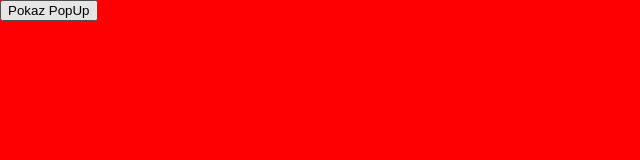
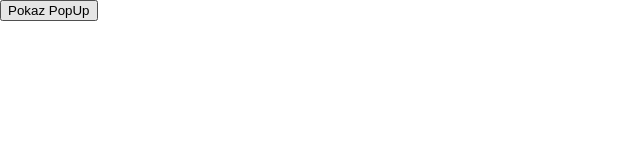
Before and after one commit to xmentor/popup_mini, a plain HTML site: page index.html in a window 1280 px wide. Shown: the whole page, without its empty margins (0-640 px from the left). Drawn offline with Linux system fonts and the light colour scheme.

Commit message:
Updated files

```diff
--- a/css/style.css
+++ b/css/style.css
@@ -1,7 +1,3 @@
-.main-page{
-    background: red;
-    height: 200vh;
-}
 .container-popup {
     width: 400px;
     height: 0;
--- a/index.html
+++ b/index.html
@@ -11,7 +11,6 @@
         <script src="https://cdnjs.cloudflare.com/ajax/libs/less.js/2.6.1/less.min.js"></script>-->
     </head>
     <body>
-        <div class="main-page">
         <div class="container-popup">
             <a href="#" class="close-popup" id="close-popup" title="Close window">x</a>
             <h2 class="title-popup">PopUp</h2>
@@ -24,7 +23,6 @@
             </div>
         </div>
         <button class="show-popup">Pokaz PopUp</button>
-        </div>
         <script src="js/main.js"></script>
         <script>new PopUpNew(5000, true);</script>
     </body>
```
Lines whose indentation alone changed are shown as unchanged.
